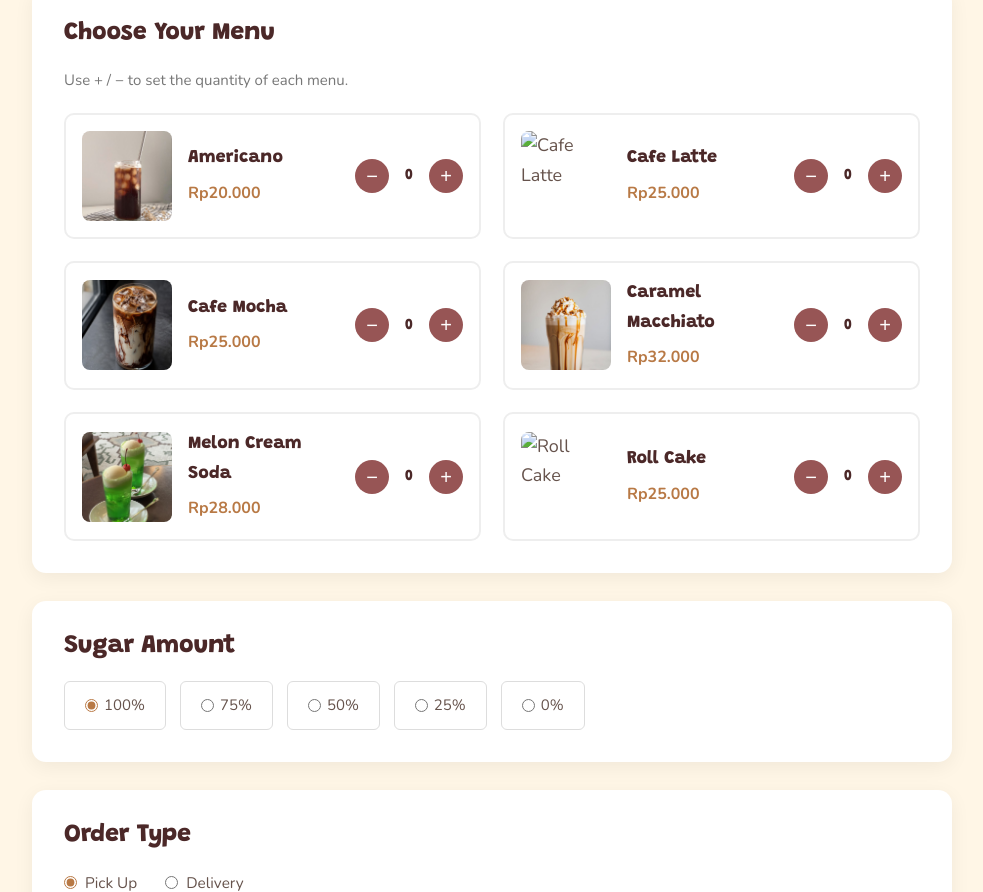
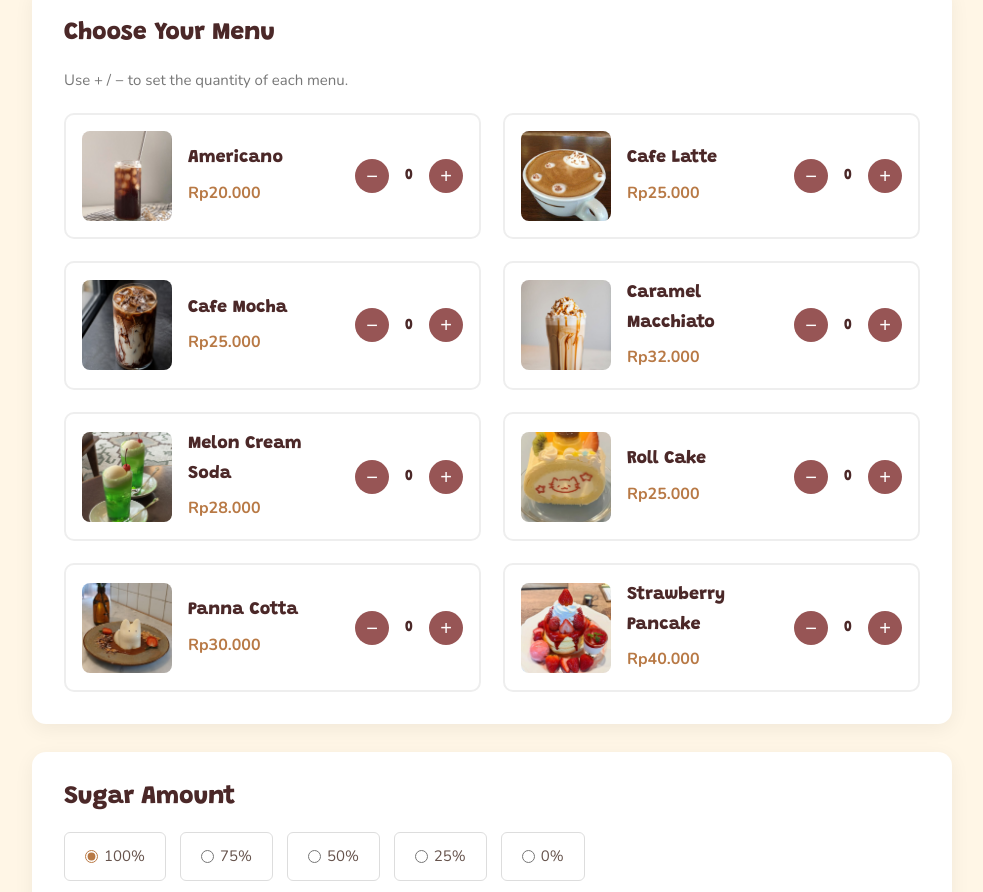
Before and after one commit to Noufalpali/Nekoffe, a plain HTML site: page pages/order.html in a window 1280 px wide. Shown: the part 501-1393 px from the top of the page, without its empty margins (148-1131 px from the left). Drawn offline with nearby package versions, Linux system fonts and the light colour scheme.

Commit message:
perbaiki eror

```diff
--- a/assets/css/style.css
+++ b/assets/css/style.css
@@ -5,9 +5,9 @@
    ========================================================================== */
 
 :root {
-    --color-bg: #f5f0e8;
-    --color-hero-bg: #faf5ee; /* Putih coklat sedikit / warm coffee cream */
-    --color-card: #ffffff;
+    --color-bg: #b8ab95;
+    --color-hero-bg: #faf5ee;
+    --color-card: #ae6c6c;
     --color-primary: #975555;
     --color-primary-hover: #5e3333;
     --color-accent: #b87945;
--- a/assets/js/data.js
+++ b/assets/js/data.js
@@ -6,11 +6,13 @@ const CONFIG = {
 
 const MENU = [
   { id: "americano", name: "Americano",         price: 20000, img: "../assets/img/americanp.jpg", drink: true },
-  { id: "latte",     name: "Cafe Latte",        price: 25000, img: "../assets/img/latte.jpg",     drink: true },
+  { id: "latte",     name: "Cafe Latte",        price: 25000, img: "../assets/img/lalate.jpg",     drink: true },
   { id: "mocha",     name: "Cafe Mocha",        price: 25000, img: "../assets/img/mocha.jpg",     drink: true },
   { id: "macchiato", name: "Caramel Macchiato", price: 32000, img: "../assets/img/machiato.jpg",  drink: true },
   { id: "melon",     name: "Melon Cream Soda",  price: 28000, img: "../assets/img/melon.jpg",     drink: true },
-  { id: "rollcake",  name: "Roll Cake",         price: 25000, img: "../assets/img/rollcake.jpg",  drink: false }
+  { id: "rollcake",  name: "Roll Cake",         price: 25000, img: "../assets/img/rorolcek.jpg",  drink: false },
+  { id: "Panna Cotta",  name: "Panna Cotta",    price: 30000, img: "../assets/img/pacotta.jpg",  drink: false },
+  { id: "Pancake",   name: "Strawberry Pancake",price: 40000, img: "../assets/img/pancake.jpg",  drink: false }
 ];
 
 const METHODS = [
```
